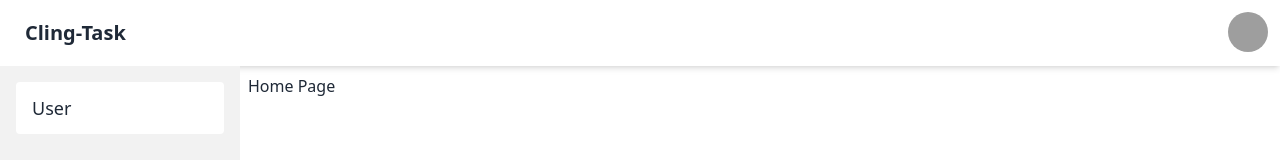
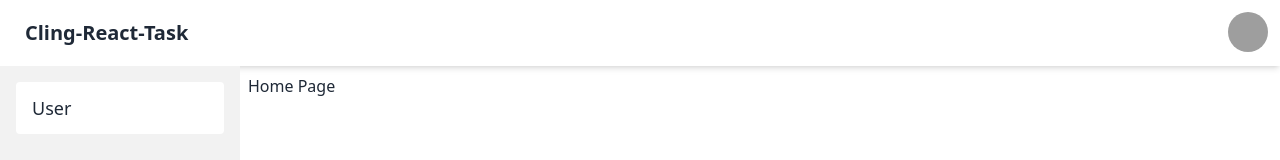
Before and after one commit to CrisTain333/cling-react-client, a React (Create React App) app: page / in a window 1280 px wide. Shown: the top 160 px of the page. Built offline with nearby package versions, Linux system fonts and the light colour scheme; grey boxes are pictures that could not be loaded.

Commit message:
Test from branch tapas

```diff
--- a/src/components/Navbar/Navbar.jsx
+++ b/src/components/Navbar/Navbar.jsx
@@ -5,7 +5,7 @@
     <div>
       <div className="navbar bg-base-100 shadow-md">
         <div className="flex-1">
-          <a className="btn btn-ghost normal-case text-xl">Cling-Task</a>
+          <a className="btn btn-ghost normal-case text-xl">Cling-React-Task</a>
         </div>
         <div className="flex-none">
           <div className="dropdown dropdown-end">
```
Also changed, not shown: 1 other file (tests, documents, lock files or other folders).
